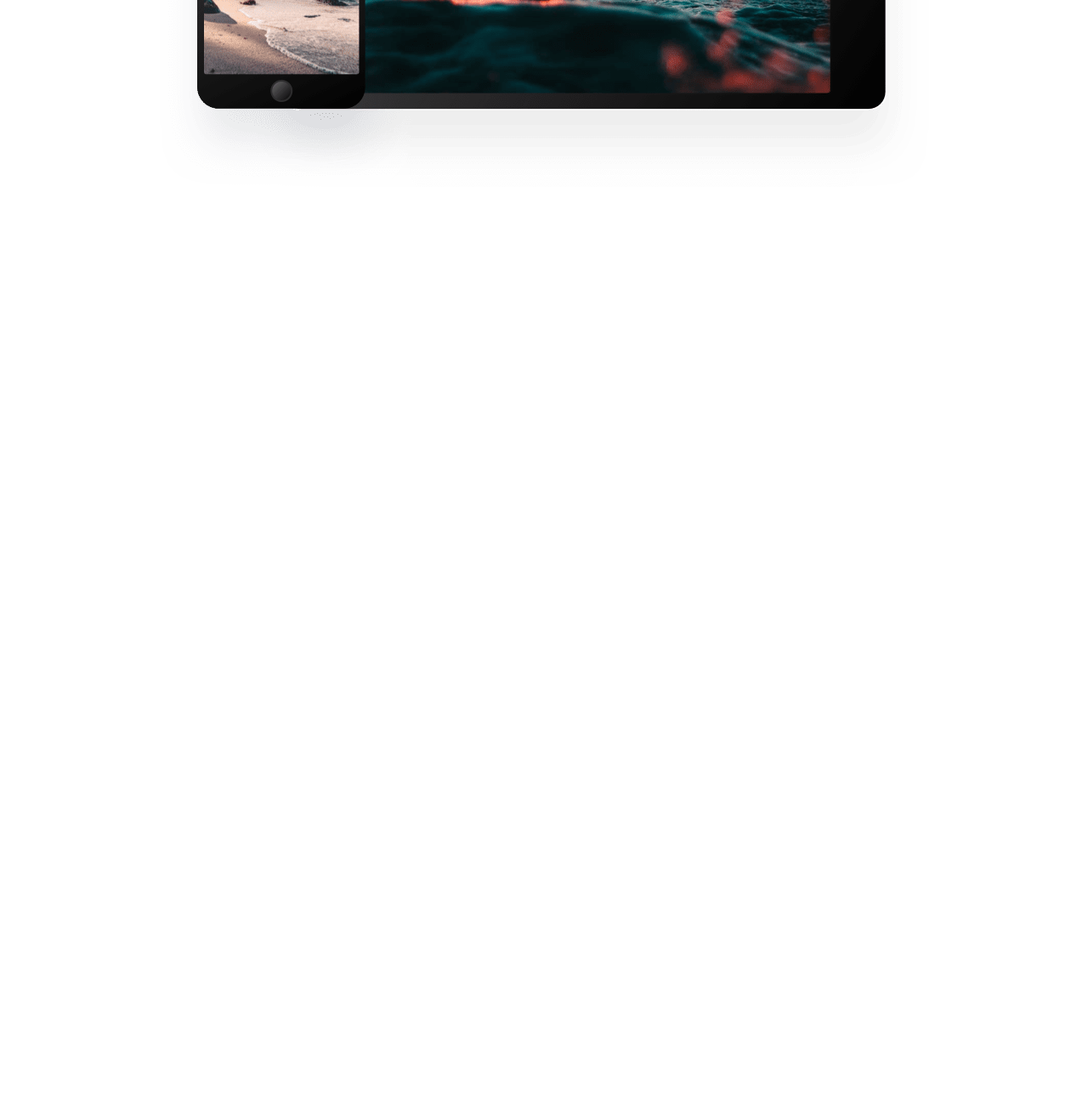
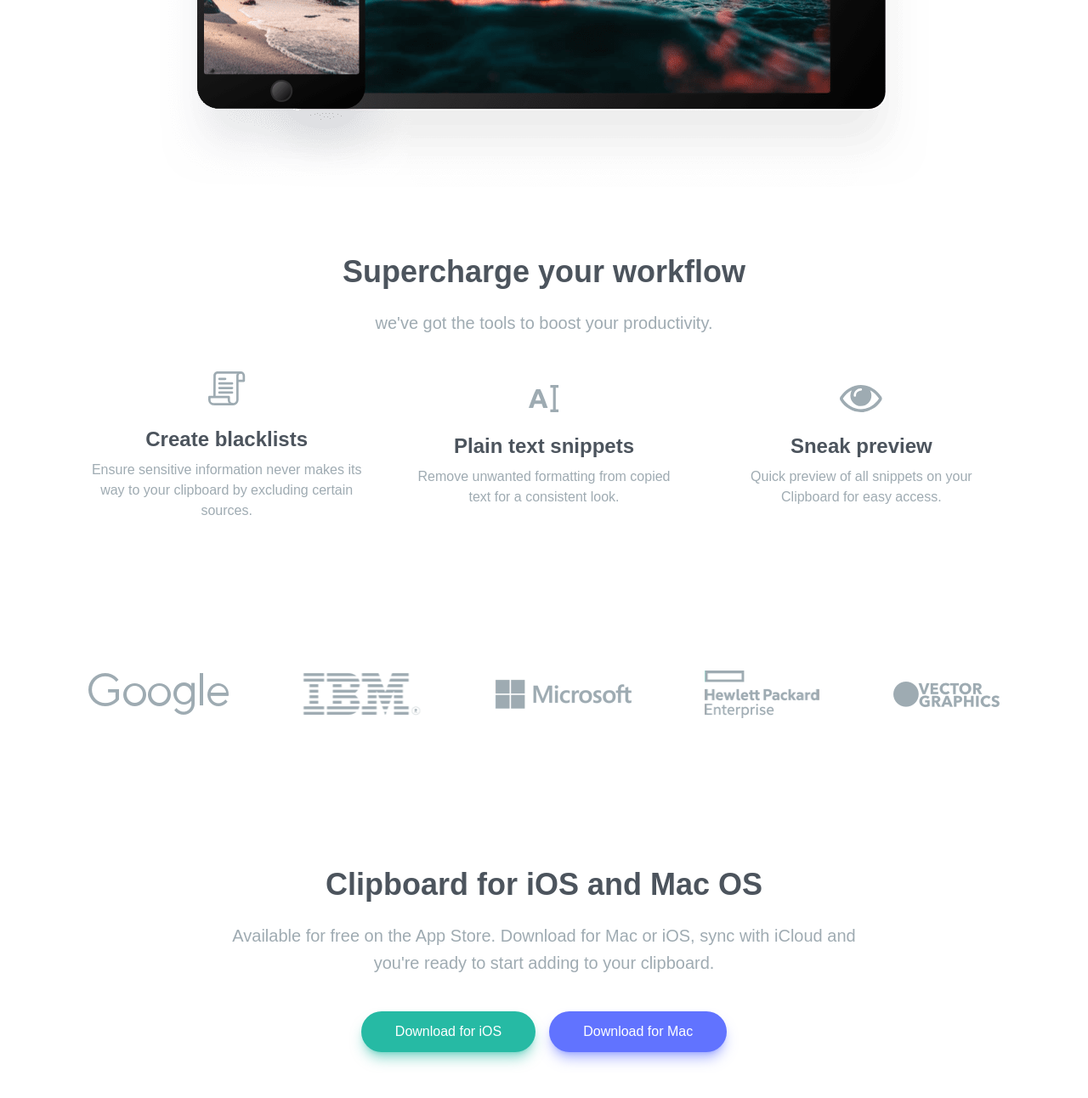
Before and after one commit to usamaElsharkawi/clipboard-landing-page, a website: page index.html in a window 1280 px wide. Shown: the part 2436-3728 px from the top of the page at 85% size. Before the commit the page ends 2736 px from the top, so only its background shows below. Drawn offline with nearby package versions, Linux system fonts and the light colour scheme; files that its build step writes are made by us from their sources; files whose address does not match are found by name; a web font is replaced by a local one.

```diff
--- a/index.html
+++ b/index.html
@@ -120,5 +120,88 @@
         <img src="./images/image-devices.png" alt="Devices Image" class="mx-auto" />
       </div>
     </section>
+    <section id="supercharge">
+      <div class="max-w-6xl mx-auto text-center px-10 my-20">
+        <h2 class="text-4xl font-bold mb-6 text-dark-grayish-blue">
+          Supercharge your workflow
+        </h2>
+        <p
+          class="max-w-3xl mx-auto mb-10 text-xl text-grayish-blue leading-relaxed"
+        >
+          we've got the tools to boost your productivity.
+        </p>
+        <!-- flex container -->
+        <div class="flex flex-col items-center justify-between space-y-16 md:flex-row md:space-y-0 md:space-x-12">
+          <!-- item 1 -->
+          <div class="flex flex-col items-center space-y-5">
+            <img src="./images/icon-blacklist.svg" alt="Blacklist Icon" class="mb-6" />
+            <h3 class="mb-2 text-2xl font-bold text-dark-grayish-blue">
+              Create blacklists
+            </h3>
+            <p class="max-w-md text-grayish-blue">
+              Ensure sensitive information never makes its way to your clipboard by excluding certain sources.
+            </p>
+          </div>
+          <!-- item 2 -->
+          <div class="flex flex-col items-center space-y-5">
+            <img src="./images/icon-text.svg" alt="Text Icon" class="mb-6" />
+            <h3 class="mb-2 text-2xl font-bold text-dark-grayish-blue">
+              Plain text snippets
+            </h3>
+            <p class="max-w-md text-grayish-blue">
+              Remove unwanted formatting from copied text for a consistent look.
+            </p>
+          </div>
+          <!-- item 3 -->
+          <div class="flex flex-col items-center space-y-5">
+            <img src="./images/icon-preview.svg" alt="Preview Icon" class="mb-6" />
+            <h3 class="mb-2 text-2xl font-bold text-dark-grayish-blue">
+              Sneak preview
+            </h3>
+            <p class="max-w-md text-grayish-blue">
+              Quick preview of all snippets on your Clipboard for easy access.
+            </p>
+          </div>
+        </div>
+      </div>
+    <!-- Logos Section -->
+    <section id="logos">
+      <div
+        class="flex flex-col items-center justify-between max-w-6xl px-10 mx-auto space-y-16 my-44 md:flex-row md:space-y-0"
+      >
+        <img src="images/logo-google.png" alt="" />
+        <img src="images/logo-ibm.png" alt="" />
+        <img src="images/logo-microsoft.png" alt="" />
+        <img src="images/logo-hp.png" alt="" />
+        <img src="images/logo-vector-graphics.png" alt="" />
+      </div>
+    <!-- Bottom CTA Section -->
+    <section id="bottom">
+      <div class="max-w-6xl mx-auto text-center px-10 my-20">
+        <h2 class="text-4xl font-bold mb-6 text-dark-grayish-blue">
+          Clipboard for iOS and Mac OS
+        </h2>
+        <p
+          class="max-w-3xl mx-auto mb-10 text-xl text-grayish-blue leading-relaxed"
+        >
+          Available for free on the App Store. Download for Mac or iOS, sync
+          with iCloud and you're ready to start adding to your clipboard.
+        </p>
+
+        <!-- Button Container -->
+        <div class="flex flex-col md:flex-row justify-center gap-4">
+          <button
+            class="bg-strong-cyan text-white px-10 py-3 rounded-full shadow-lg shadow-strong-cyan/50 hover:opacity-80 transition-all duration-300 active:scale-95"
+          >
+            Download for iOS
+          </button>
+          <button
+            class="bg-light-blue text-white px-10 py-3 rounded-full shadow-lg shadow-light-blue/50 hover:opacity-80 transition-all duration-300 active:scale-95"
+          >
+            Download for Mac
+          </button>
+        </div>
+      </div>
+    </section>
   </body>
 </html>
```
Also changed, not shown: README.md.
